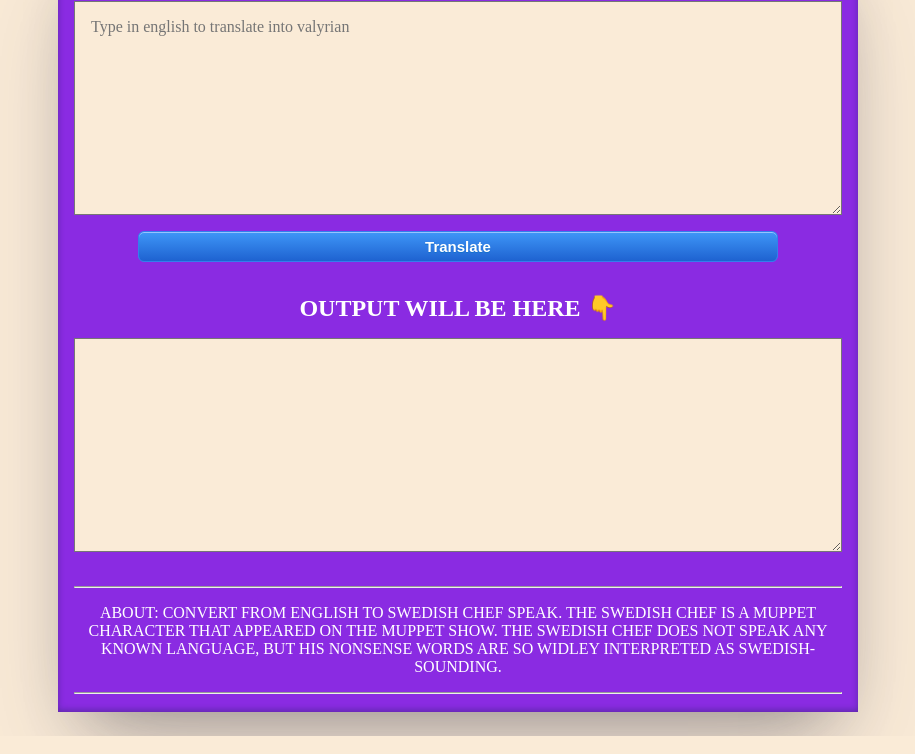
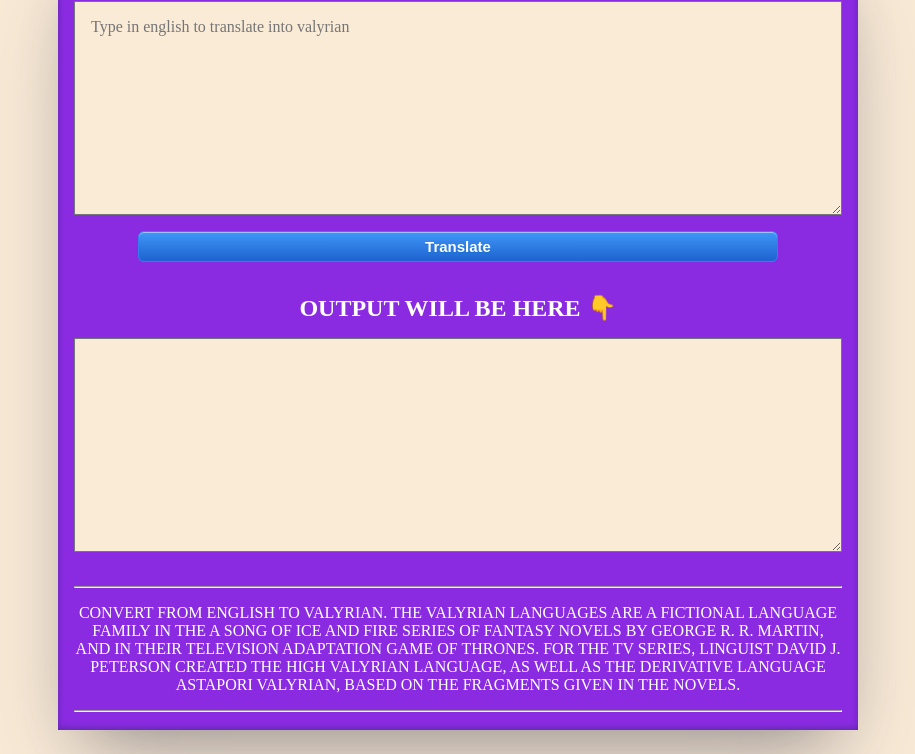
Before and after one commit to sahitm/fun-translation-app, a plain HTML site: page index.html in a window 1280 px wide. Shown: the part 92-846 px from the top of the page, without its empty margins (182-1097 px from the left). Drawn offline with Linux system fonts and the light colour scheme.

Commit message:
fix - text in the about footer section

```diff
--- a/index.html
+++ b/index.html
@@ -21,8 +21,7 @@
     ></textarea>
     <br>
     <hr>
-   <footer>about:
-Convert from English to Swedish chef Speak. The Swedish Chef is a Muppet character that appeared on The Muppet Show. The Swedish Chef does not speak any known language, but his nonsense words are so widley interpreted as Swedish-sounding.</footer>
+   <footer>Convert from English to Valyrian. The Valyrian languages are a fictional language family in the A Song of Ice and Fire series of fantasy novels by George R. R. Martin, and in their television adaptation Game of Thrones. For the TV series, linguist David J. Peterson created the High Valyrian language, as well as the derivative language Astapori Valyrian, based on the fragments given in the novels.</footer>
     <hr>
     <br>
 
```
